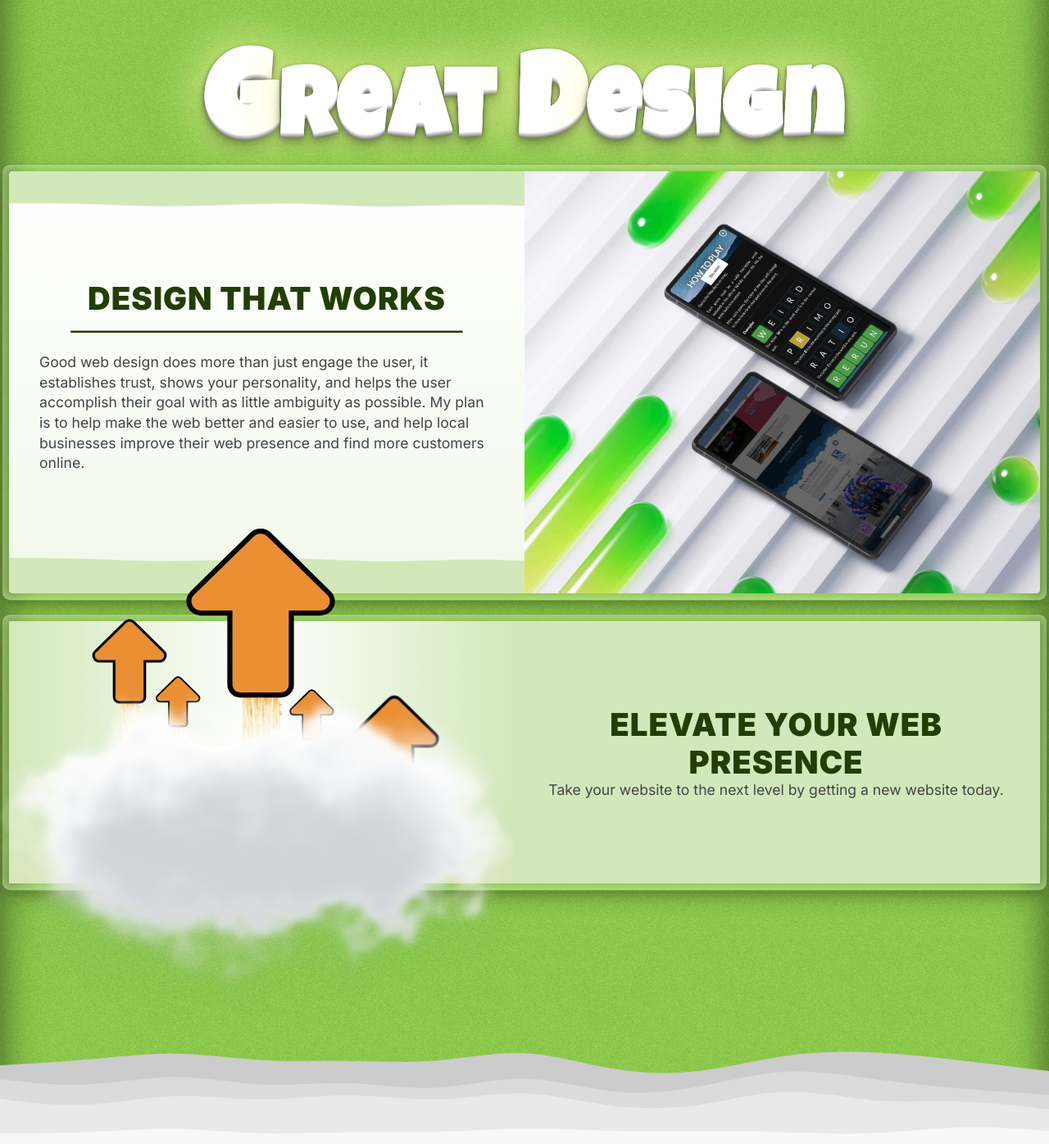
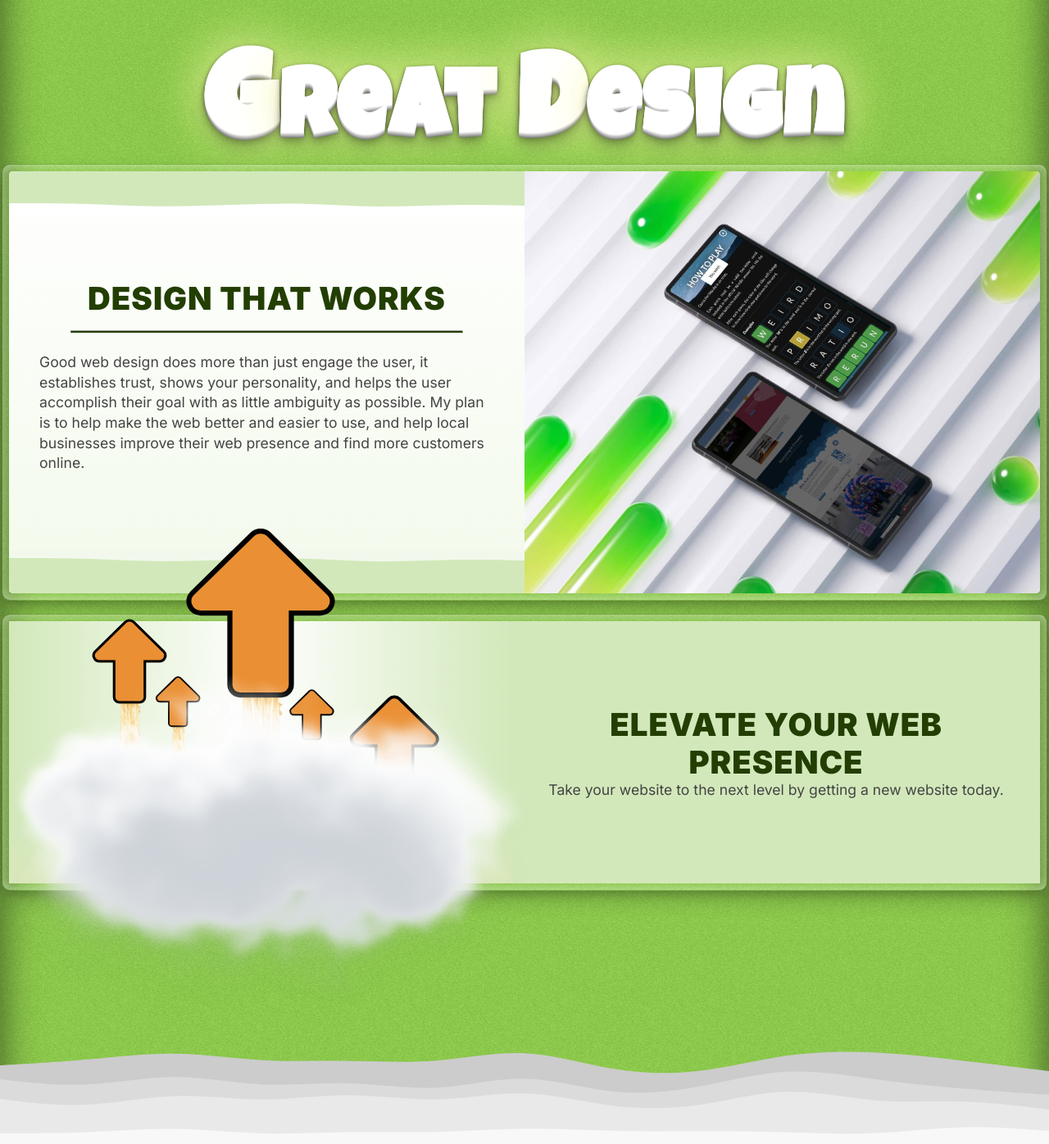
Before and after one commit to m-royer/RoyerWebDesign, a PHP site: page / in a window 1280 px wide. Shown: the part 1869-3265 px from the top of the page at 82% size. Run offline with PHP 8.4, Linux system fonts and the light colour scheme; some libraries are stand-ins or nearby versions.

Commit message:
no cloud animation

```diff
--- a/css/app.css
+++ b/css/app.css
@@ -119,19 +119,19 @@ strong {
 }
 
 #cloud-back {
-  filter: url(#filter-back);
+  filter: url(#filter-back-noanimate);
   box-shadow: 300px 390px 30px -20px #fff;
   height: 300px;
 }
 
 #cloud-mid {
-  filter: url(#filter-mid);
+  filter: url(#filter-mid-noanimate);
   box-shadow: 300px 430px 70px -60px rgba(158, 168, 179, 0.5);
   height: 300px;
 }
 
 #cloud-front {
-  filter: url(#filter-front);
+  filter: url(#filter-front-noanimate);
   box-shadow: 300px 470px 60px -100px rgba(0, 0, 0, 0.3);
   height: 300px;
 }
@@ -262,7 +262,7 @@ strong {
 }
 
 .box-blur {
-  backdrop-filter: blur(2px);
+  /*backdrop-filter: blur(2px);*/
 }
 
 .box-border {
--- a/scss/components/box.scss
+++ b/scss/components/box.scss
@@ -11,7 +11,7 @@
 }
 
 .box-blur {
-    backdrop-filter: blur(2px);
+    /*backdrop-filter: blur(2px);*/
 }
 
 .box-border {
--- a/scss/utilities/_clouds.scss
+++ b/scss/utilities/_clouds.scss
@@ -28,19 +28,19 @@
 
 
 #cloud-back {
-    filter: url(#filter-back);
+    filter: url(#filter-back-noanimate);
     box-shadow: 300px 390px 30px -20px #fff;
     height: 300px;
 }
 
 #cloud-mid {
-    filter: url(#filter-mid);
+    filter: url(#filter-mid-noanimate);
     box-shadow: 300px 430px 70px -60px rgba(158, 168, 179, 0.5);
     height: 300px;
 }
 
 #cloud-front {
-    filter: url(#filter-front);
+    filter: url(#filter-front-noanimate);
     box-shadow: 300px 470px 60px -100px rgba(0, 0, 0, 0.3);
     height: 300px;
 }
```
Also changed, not shown: 1 other file.
